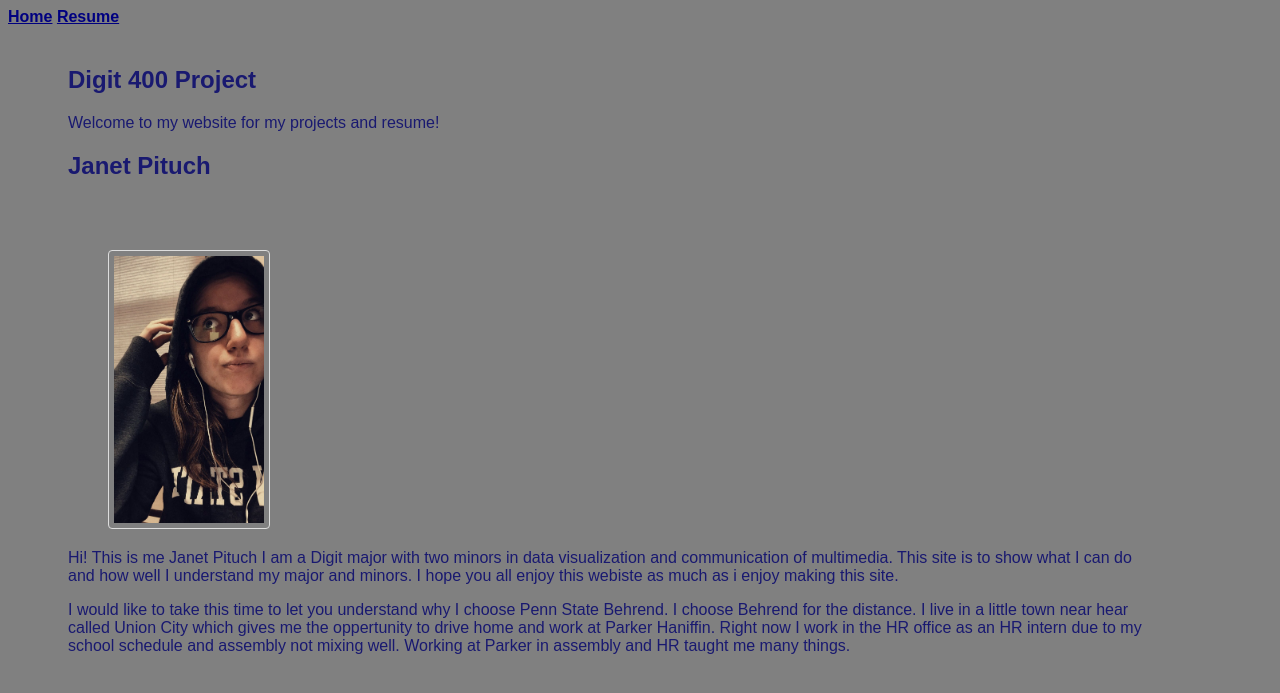
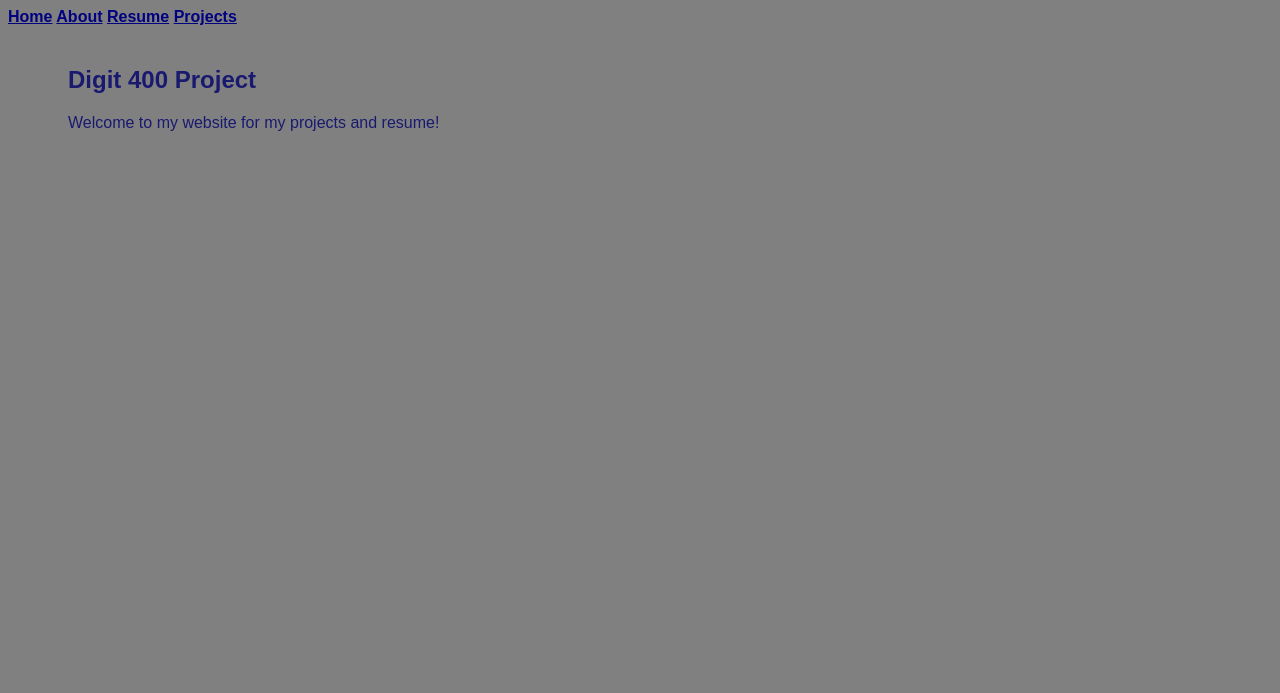
Before and after one commit to Janman813/Digit400, a Jekyll site: the page built from docs/index.html, in a window 1280 px wide. Shown: the top 693 px of the page. Built offline with Jekyll 4.4.1, drawn with Linux system fonts in a browser that asks for light colours.

Commit message:
css issue fixed

```diff
--- a/docs/_includes/nav.html
+++ b/docs/_includes/nav.html
@@ -1,12 +1,8 @@
     <div class="dropdown">
         <b><nav>
             <span><a href="index.html">Home</a></span>
-                <div class="dropdown-content">
             <span><a href="about.html">About</a></span>
-                </div>
             <span><a href="resume.html">Resume</a></span>
-            <div class="dropdown-content">
                 <span><a href="projects.html">Projects</a></span>
-            </div>
         </nav></b>
     </div>
--- a/docs/index.html
+++ b/docs/index.html
@@ -6,13 +6,4 @@ url: "https://Janman813.github.io/digit/index.html"
 <section id="introduction">
     <h1> Digit 400 Project</h1>
     <p> Welcome to my website for my projects and resume!</p>
-    <section class="me">
-        <h2>Janet Pituch</h2>
-        <figure>
-            <img src="images/janet.jpg"
-                 alt="An image of me"/>
-        </figure>
-    </section>
-    <p>Hi! This is me Janet Pituch I am a Digit major with two minors in data visualization and communication of multimedia. This site is to show what I can do and how well I understand my major and minors. I hope you all enjoy this webiste as much as i enjoy making this site.</p>
-    <p>I would like to take this time to let you understand why I choose Penn State Behrend. I choose Behrend for the distance. I live in a little town near hear called Union City which gives me the oppertunity to drive home and work at Parker Haniffin. Right now I work in the HR office as an HR intern due to my school schedule and assembly not mixing well. Working at Parker in assembly and HR taught me many things.</p>
 </section>
--- a/docs/webStyle.css
+++ b/docs/webStyle.css
@@ -23,7 +23,7 @@ h1{
 }
 
 p{
-    text-align:left;
+    text-align: left;
     height:95%;
     width:95%;
 }
@@ -39,14 +39,15 @@ li {
  }
 
  figure {
-     padding-top:50px;
+     padding-top: 50px;
  }
 
  img {
   border: 1px solid #ddd;
   border-radius: 4px;
+  position: unset;
   padding: 5px;
-  width: 150px;
+  width: 180px;
 }
 
 img:hover {
@@ -254,3 +255,16 @@ div.projects{
     margin-right: 5%;
     margin-bottom: 50px;
 }
+
+div.me{
+    width: 60%;
+    padding-bottom: 50px;
+    text-align: left;
+    background: lightgray;
+    position: fixed;
+    border-style: solid;
+    border-width: 3px;
+    margin-left: 20%;
+    margin-right: 20%;
+    margin-bottom: 50px;
+}
```
Also changed, not shown: docs/about.html (+9 -1 lines).
